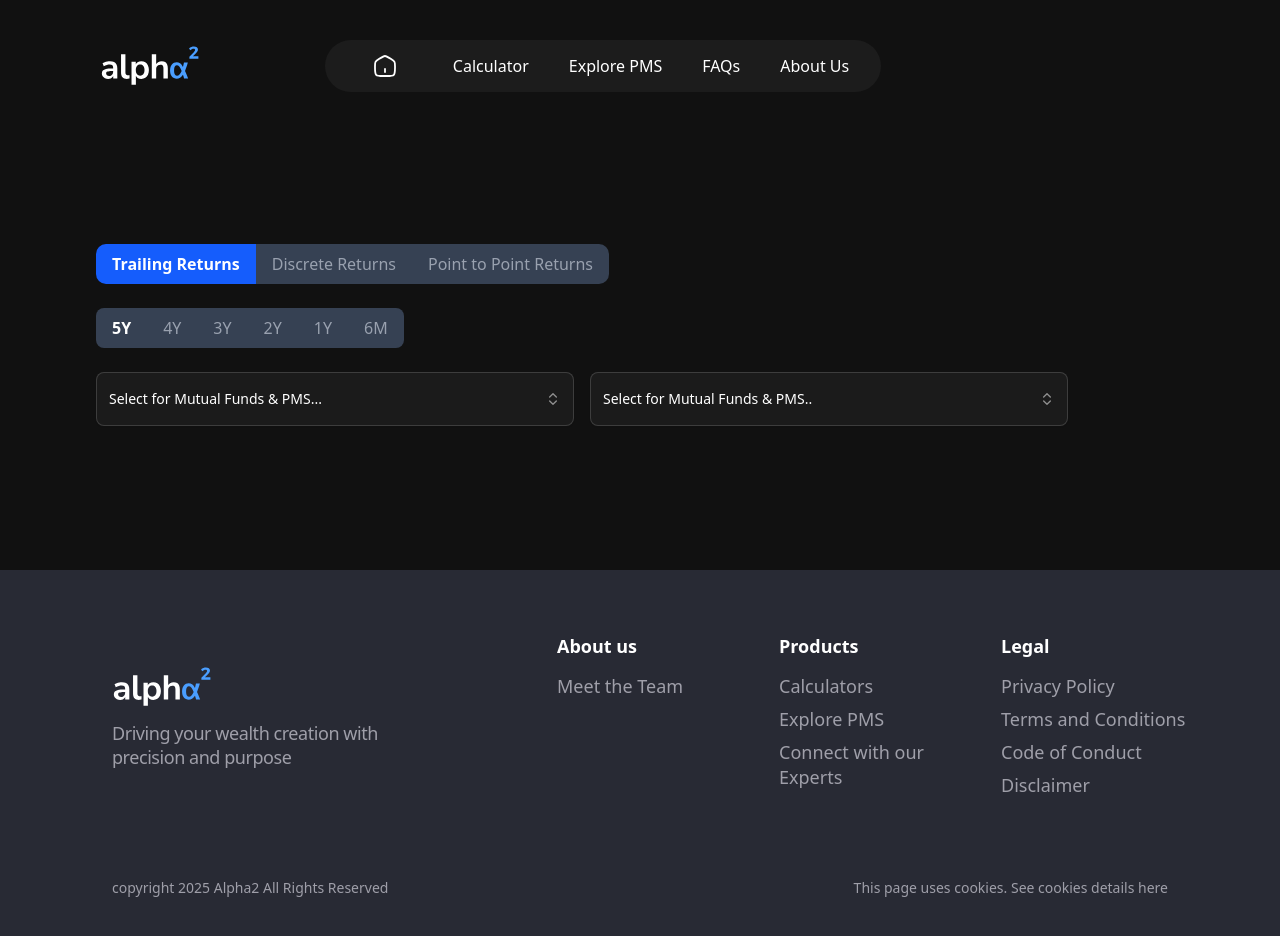
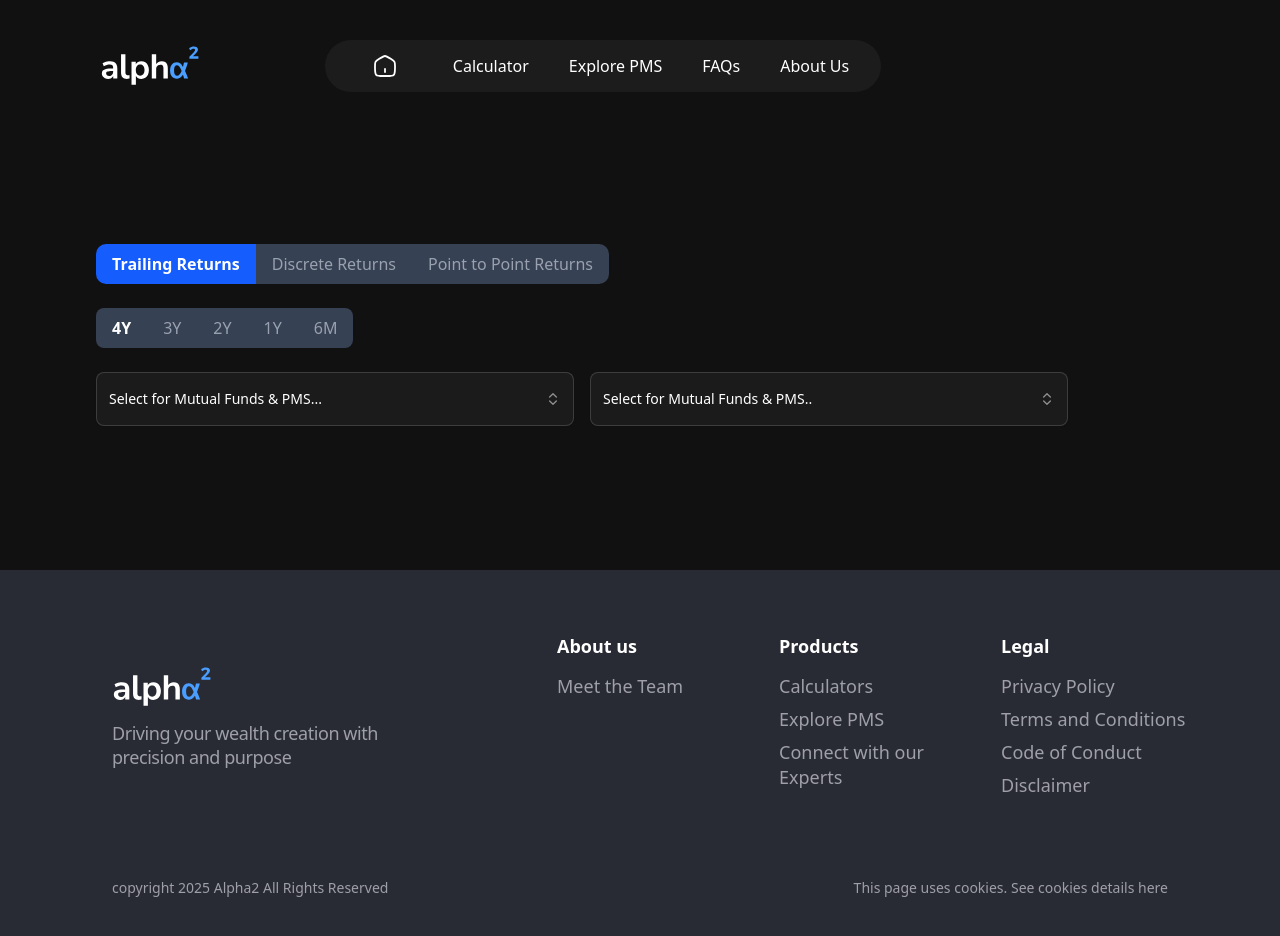
Before and after one commit to kabi175/alpha2-web-client, a Next.js app: page /calculator in a window 1280 px wide. Shown: the top 936 px of the page. Built offline with nearby package versions, Linux system fonts and the light colour scheme.

Commit message:
fix: remove 5Y timeframe from ReturnsDashboard and related components

```diff
--- a/app/calculator/ReturnsDashboard.tsx
+++ b/app/calculator/ReturnsDashboard.tsx
@@ -8,7 +8,7 @@ import TrailingReturnsChart from "./TrailingReturnsChart";
 import DatePicker from "@/components/elements/DatePicker";
 
 export default function ReturnsDashboard() {
-  const [timeframe, setTimeframe] = useState<string>("5Y");
+  const [timeframe, setTimeframe] = useState<string>("4Y");
   const [period, setPeriod] = useState<"Y" | "Q">("Y");
   const [fund1, setFund1] = useState<{ value: string; label: string }>();
   const [fund2, setFund2] = useState<{ value: string; label: string }>();
@@ -47,8 +47,6 @@ export default function ReturnsDashboard() {
       start.setFullYear(start.getFullYear() - 3);
     } else if (timeframe === "4Y") {
       start.setFullYear(start.getFullYear() - 4);
-    } else if (timeframe === "5Y") {
-      start.setFullYear(start.getFullYear() - 6);
     } else {
       start.setFullYear(start.getFullYear() - 10);
     }
@@ -102,7 +100,7 @@ export default function ReturnsDashboard() {
             {/* Point to Point Return Section */}
             {dataOption == "trailing" && (
               <div className="bg-gray-700 flex rounded-md text-gray-400 items-baseline">
-                {["5Y", "4Y", "3Y", "2Y", "1Y", "6M"].map((label, index) => (
+                {["4Y", "3Y", "2Y", "1Y", "6M"].map((label, index) => (
                   <button
                     onClick={() => onTimeframeChange(label)}
                     key={index}
--- a/app/explore/MainContentSection.tsx
+++ b/app/explore/MainContentSection.tsx
@@ -47,7 +47,6 @@ export const MainContentSection = () => {
     { id: "oneYear", label: "1Y" },
     { id: "twoYear", label: "2Y" },
     { id: "threeYear", label: "3Y" },
-    { id: "fiveYear", label: "5Y" },
     { id: "ytd", label: "YTD" },
     { id: "sharpeRatio", label: "Sharpe Ratio" },
     { id: "maxDrawdown", label: "Max Drawdown" },
--- a/components/elements/chart/BarChart.tsx
+++ b/components/elements/chart/BarChart.tsx
@@ -25,7 +25,6 @@ const chartConfig = {
 } satisfies ChartConfig;
 
 const keyVal = {
-  "5Y": "fiveYear",
   "4Y": "fourYear",
   "3Y": "threeYear",
   "2Y": "twoYear",
@@ -37,14 +36,14 @@ const keyVal = {
 
 export default function Component({ chartData }: { chartData: FundData[] }) {
   const [timeframe, setTimeframe] = useState<
-    "5Y" | "4Y" | "3Y" | "2Y" | "1Y" | "1Y" | "6M" | "3M"
-  >("5Y");
+    "4Y" | "3Y" | "2Y" | "1Y" | "1Y" | "6M" | "3M"
+  >("4Y");
   return (
     <Card className="bg-[#4BD8FF00] w-3/4">
       <CardHeader>
         <CardTitle>Direct Growth Funds 5 year CAGR vs PMS</CardTitle>
         <div className="my-5 bg-gray-700 flex rounded-md text-gray-400 items-baseline w-fit">
-          {["5Y", "3Y", "2Y", "1Y", "6M", "3M"].map((label, index) => (
+          {["3Y", "2Y", "1Y", "6M", "3M"].map((label, index) => (
             <button
               onClick={() => setTimeframe(label as any)}
               key={index}
```
